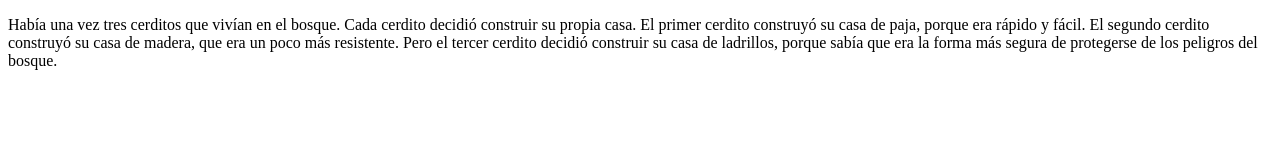
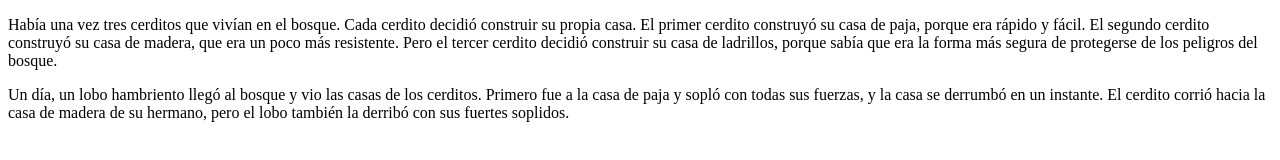
Before and after one commit to Danil22May/Little-Red-Riding-Hood, a plain HTML site: page index.html in a window 1280 px wide. Drawn offline with Linux system fonts and the light colour scheme.

Commit message:
segundo paragrafo

```diff
--- a/index.html
+++ b/index.html
@@ -10,8 +10,8 @@
         Había una vez tres cerditos que vivían en el bosque. Cada cerdito decidió construir su propia casa. El primer cerdito construyó su casa de paja, porque era rápido y fácil. El segundo cerdito construyó su casa de madera, que era un poco más resistente.
         Pero el tercer cerdito decidió construir su casa de ladrillos, porque sabía que era la forma más segura de protegerse de los peligros del bosque.
     </p>
-    <p>
-
+    <p> Un día, un lobo hambriento llegó al bosque y vio las casas de los cerditos. Primero fue a la casa de paja y sopló con todas sus fuerzas, y la casa se derrumbó en un instante.
+        El cerdito corrió hacia la casa de madera de su hermano, pero el lobo también la derribó con sus fuertes soplidos.
     </p>
 </body>
 </html>
```
